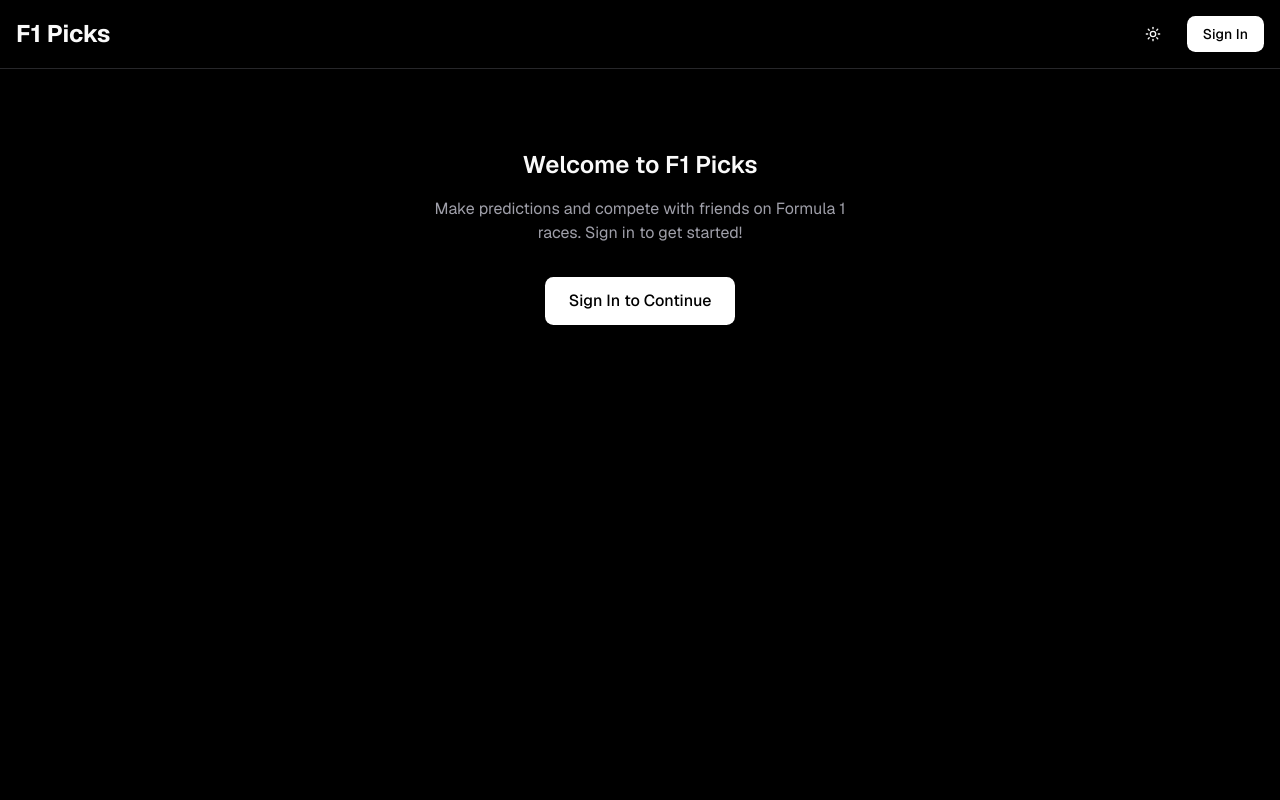
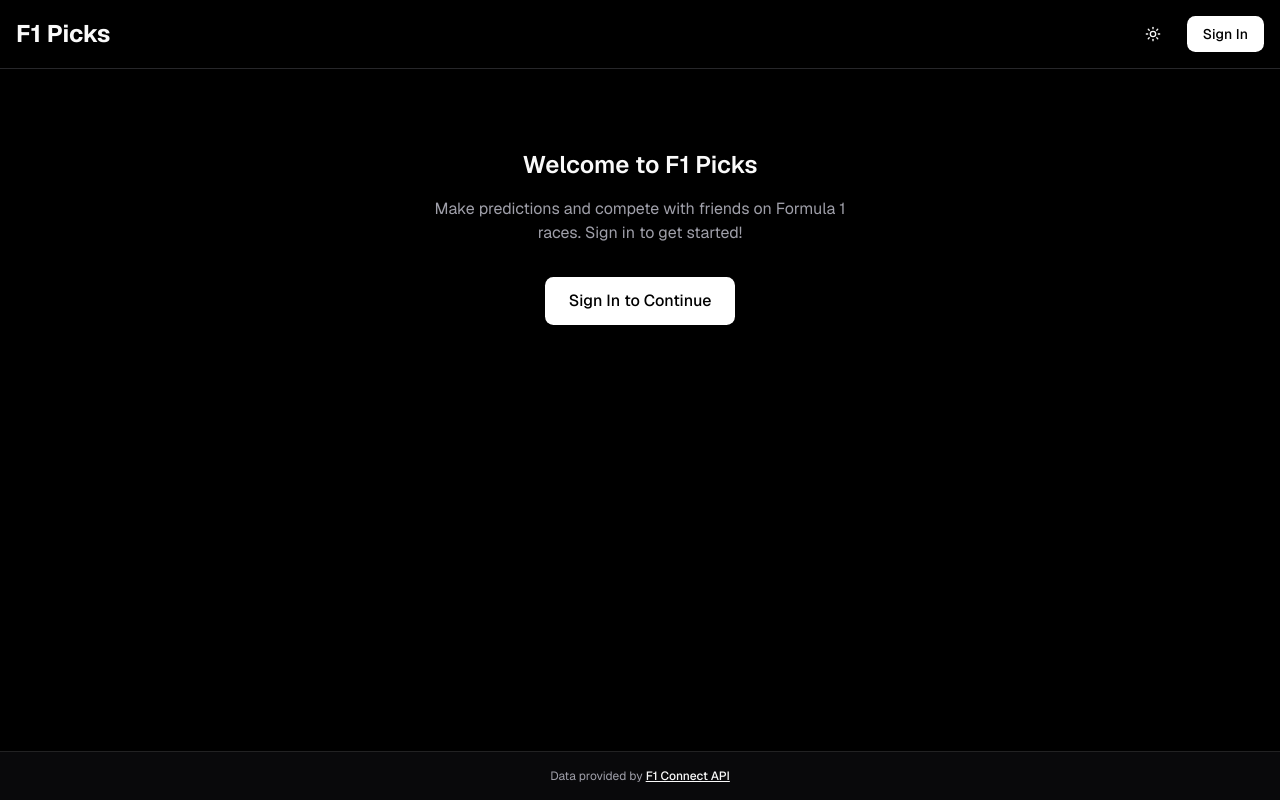
Before and after one commit to emilwalter/f1-picks, a Next.js app: page / in a window 1280 px wide. Built offline with nearby package versions, Linux system fonts and the light colour scheme; no server answers.

Commit message:
feat: add Attribution component for data source acknowledgment

```diff
--- a/app/layout.tsx
+++ b/app/layout.tsx
@@ -6,6 +6,7 @@ import { ConvexClientProvider } from "@/lib/convex";
 import { ThemeProvider } from "@/components/ui/theme-provider";
 import { Toaster } from "@/components/ui/sonner";
 import { AppHeader } from "@/components/layout/app-header";
+import { Attribution } from "@/components/layout/attribution";
 
 const geistSans = Geist({
   variable: "--font-geist-sans",
@@ -45,6 +46,7 @@ export default function RootLayout({
               <div className="flex min-h-screen flex-col bg-zinc-50 font-sans dark:bg-black">
                 <AppHeader />
                 <main className="flex-1">{children}</main>
+                <Attribution />
               </div>
               <Toaster />
             </ConvexClientProvider>
--- /dev/null
+++ b/components/layout/attribution.tsx
@@ -0,0 +1,21 @@
+"use client";
+
+export function Attribution() {
+  return (
+    <footer className="mt-auto border-t border-border bg-background py-4">
+      <div className="container mx-auto px-4">
+        <p className="text-center text-xs text-muted-foreground">
+          Data provided by{" "}
+          <a
+            href="https://f1-connect-api.vercel.app/"
+            target="_blank"
+            rel="noopener noreferrer"
+            className="font-medium text-foreground underline transition-colors hover:text-primary"
+          >
+            F1 Connect API
+          </a>
+        </p>
+      </div>
+    </footer>
+  );
+}
```
